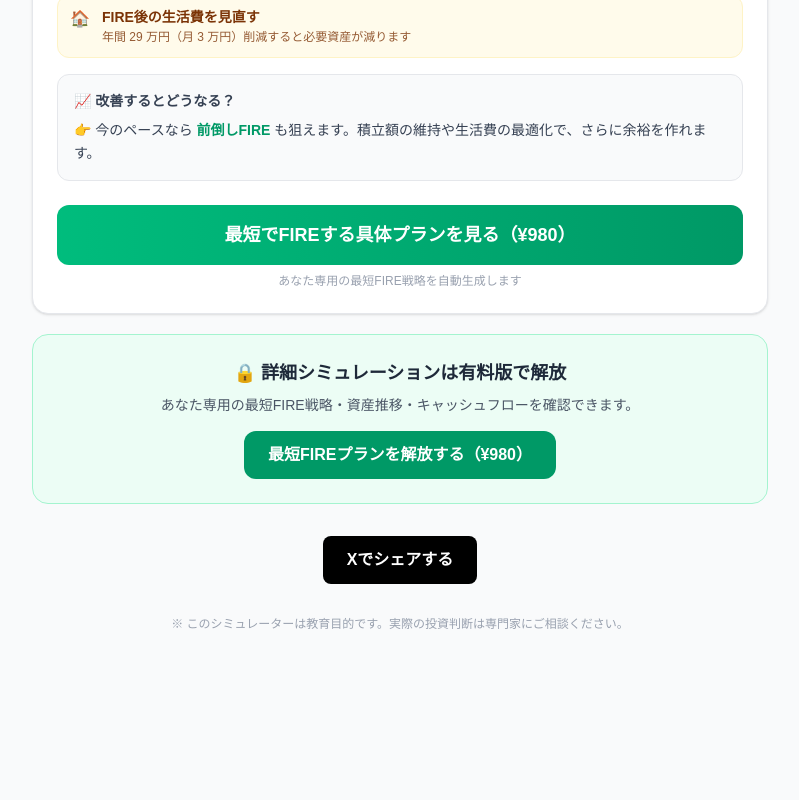
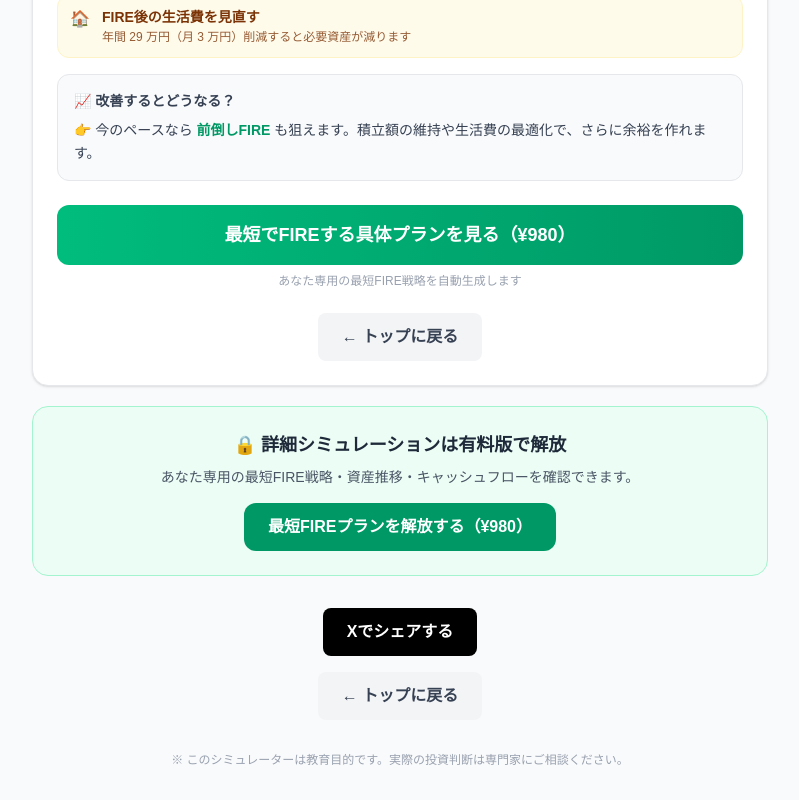
Before and after one commit to doubtmandaru231-ctrl/fire-calculator, a Next.js app: page /result in a window 1280 px wide. Shown: the part 765-1565 px from the top of the page, without its empty margins (240-1039 px from the left). Before the commit the page ends 1429 px from the top, so only its background shows below. Built offline with nearby package versions, Linux system fonts and the light colour scheme.

Commit message:
add back to home link on simple result summary

```diff
--- a/src/app/result/ResultView.tsx
+++ b/src/app/result/ResultView.tsx
@@ -1,6 +1,7 @@
 "use client";
 
 import { useEffect, useState } from "react";
+import Link from "next/link";
 import { runAdvancedSimulation } from "@/lib/calculator/simulator";
 import type { AdvancedInput, SimulationResult } from "@/types";
 import { ADVANCED_INPUT_KEY, loadFromStorage } from "@/lib/storage";
@@ -192,6 +193,15 @@ export default function ResultView({ fallbackInput }: Props) {
           </button>
         </a>
       </div>
+
+      <div className="mt-4 text-center">
+        <Link
+          href="/"
+          className="inline-block rounded-lg bg-gray-100 px-6 py-3 font-bold text-gray-700 hover:bg-gray-200 transition"
+        >
+          ← トップに戻る
+        </Link>
+      </div>
     </>
   );
 }
--- a/src/components/results/ResultSummary.tsx
+++ b/src/components/results/ResultSummary.tsx
@@ -1,6 +1,7 @@
 "use client";
 
 import { useEffect, useState } from 'react';
+import Link from 'next/link';
 import type { SimulationResult, SuggestionType } from '@/types';
 import { toManEn } from '@/lib/calculator/utils';
 
@@ -209,6 +210,15 @@ export default function ResultSummary({ result }: Props) {
         isOpen={isPremiumOpen}
         onClose={() => setIsPremiumOpen(false)}
       />
+
+      <div className="mt-6 text-center">
+        <Link
+          href="/"
+          className="inline-block rounded-lg bg-gray-100 px-6 py-3 font-bold text-gray-700 hover:bg-gray-200 transition"
+        >
+          ← トップに戻る
+        </Link>
+      </div>
     </section>
   );
 }
```
